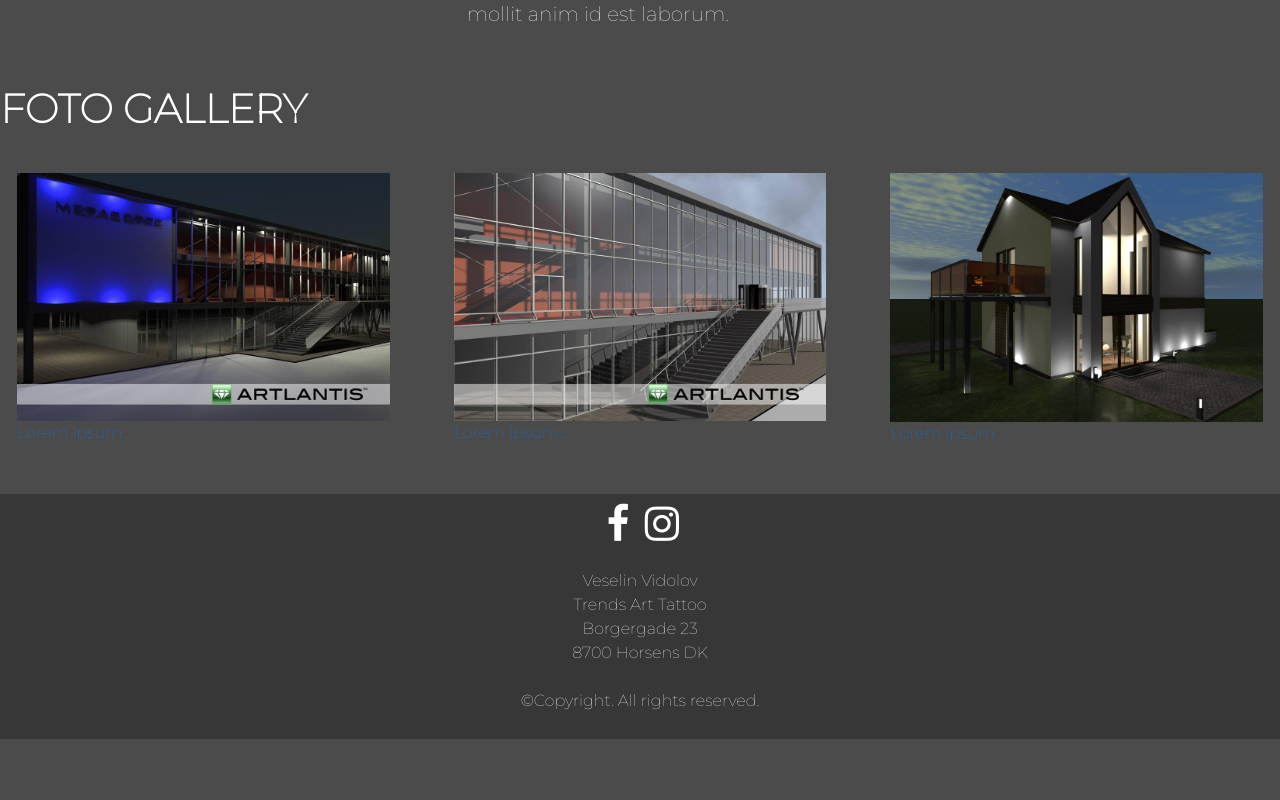
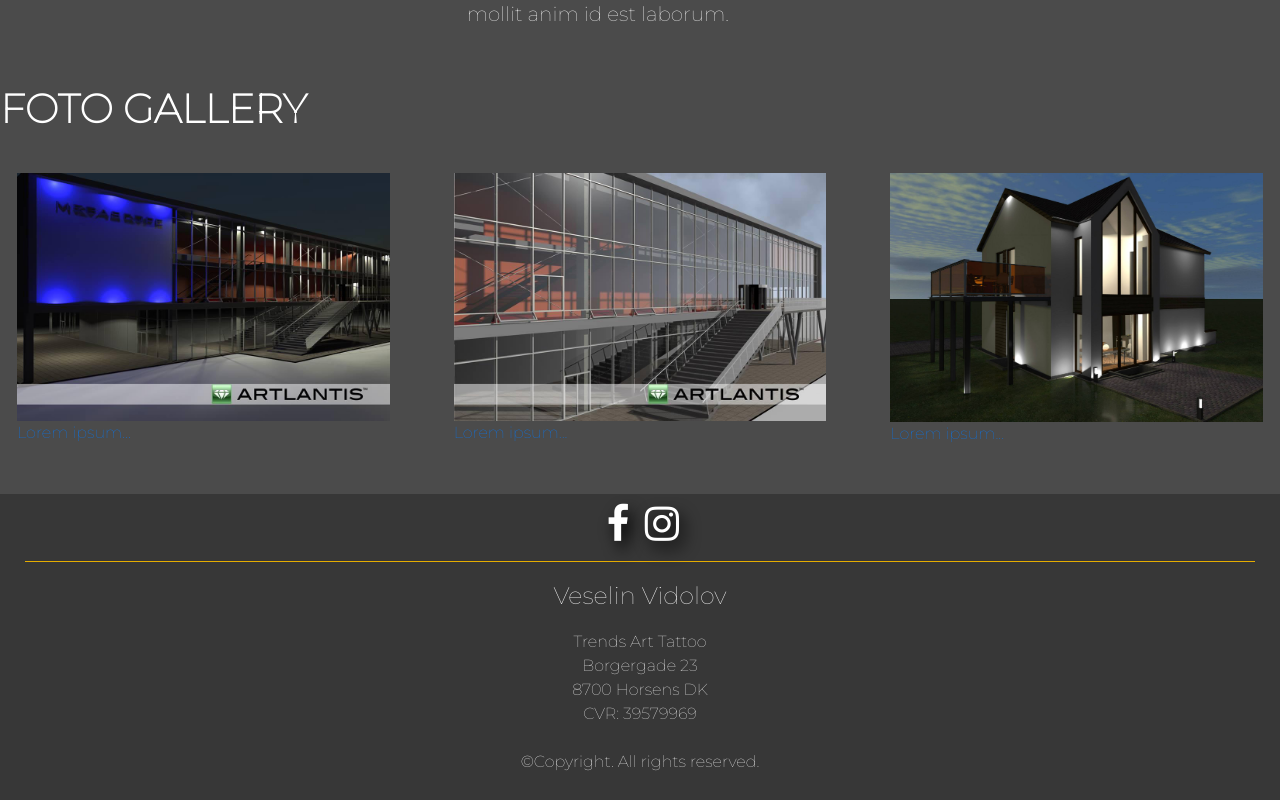
Before and after one commit to DerMoe365/DKProjekt, a plain HTML site: page index.html in a window 1280 px wide. Shown: the part 1489-2289 px from the top of the page. Before the commit the page ends 2228 px from the top, so only its background shows below. Drawn offline with nearby package versions, Linux system fonts and the light colour scheme.

Commit message:
footer_v4

```diff
--- a/index.html
+++ b/index.html
@@ -139,16 +139,18 @@
   <div class= "container-fluid padding">
     <div class= "row text-center padding">
       <div class ="col-md-12"id="test2" >
-       <!--  <div id="social">
-       <div class= "col-12 social padding">-->
     <a href="https://www.facebook.com/vvidolov"><i class = "fa fa-facebook"></i></a>
     <a href="https://www.instagram.com/veso_vidolov/"><i class = "fa fa-instagram"></i></a>
-         <!--<iframe src="C:\Users\Lisa\Downloads\Footer.txt" ></iframe>
-           -->  <p><br>Veselin Vidolov <br>
+
+    <hr>
+          <p class="name">Veselin Vidolov <br></p>
+
+           <p>
             Trends Art Tattoo<br>
             Borgergade 23<br>
             8700 Horsens DK<br>
-            <br>
+            CVR: 39579969<br>
+<br>
             &copy;Copyright. All rights reserved.  </p>
 
 
--- a/style.css
+++ b/style.css
@@ -13,30 +13,6 @@
 
       }
 
-
-/* Footer and Social Media Style*/
-/*.footer{
-    background-color: #696969;
-   position: fixed;
-   padding: 0;
-   height: 50px;
-
- margin:auto;
-}
-#test2 p{
-    background-color: #696969;
-    background-clip: initial;
-    font: arial;
-    color: white;
-    text-align: center;
-
-}
-#social {
-    background-color: #696969;
-    background-clip: initial;
-    font-size: 2em;
-    text-align: center;
-}*/
 body{
     background-color: #4b4b4b;
     color: white;
@@ -56,18 +32,19 @@ footer{
     width: 40px;
     text-align: center;
     text-decoration: none;
+    text-shadow: 5px 8px 15px #000000;
+    color: white;
 }
 .fa:hover{
 opacity: 0.7;
 }
 
-.fa-facebook{
+hr{
+  background-color:  #ffbf00 ;
+}
+p.name{
+    font-size: 24px;
 
-    color: white;
-}
-
-.fa-instagram{
-    color: white;
 }
 
 .navbar {
```
